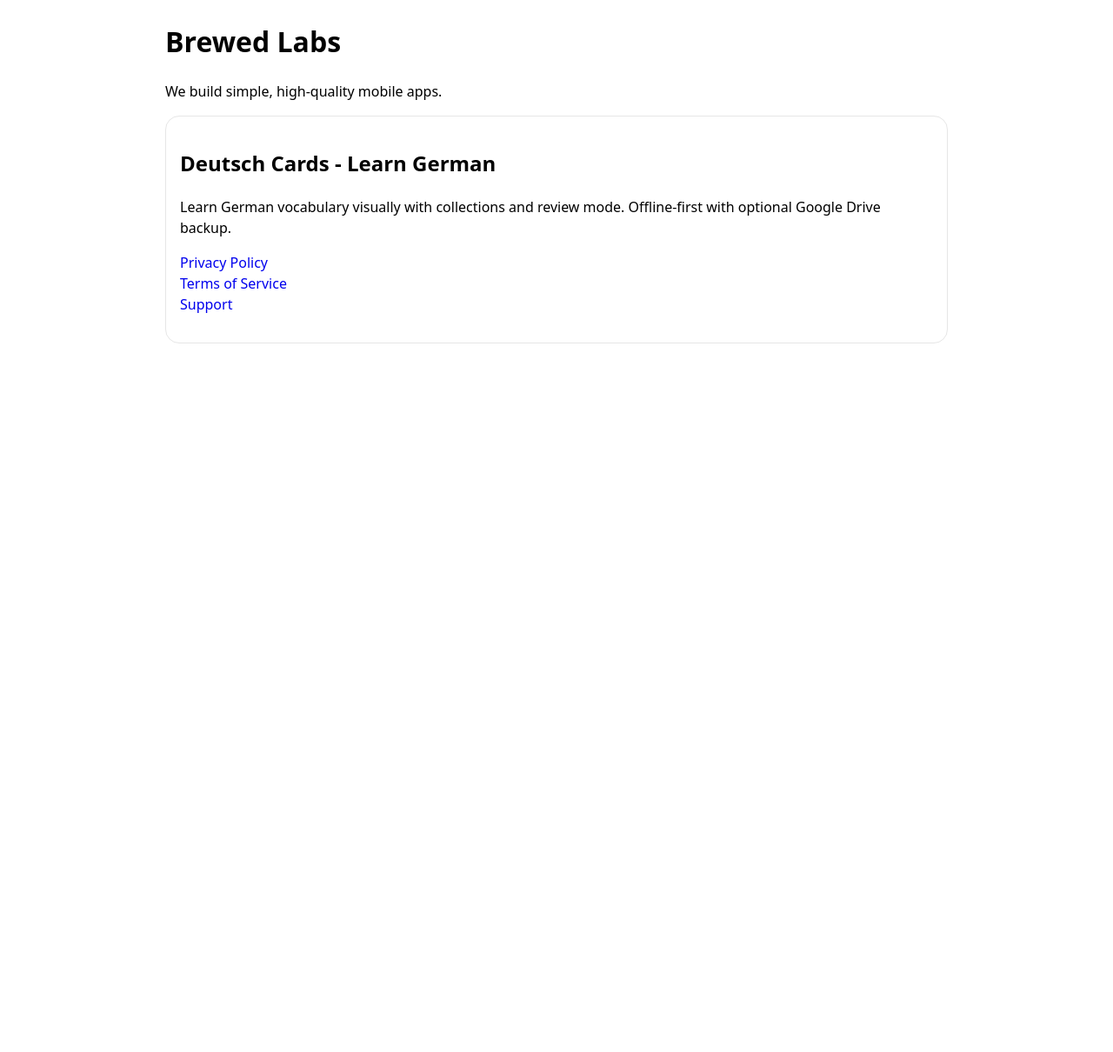
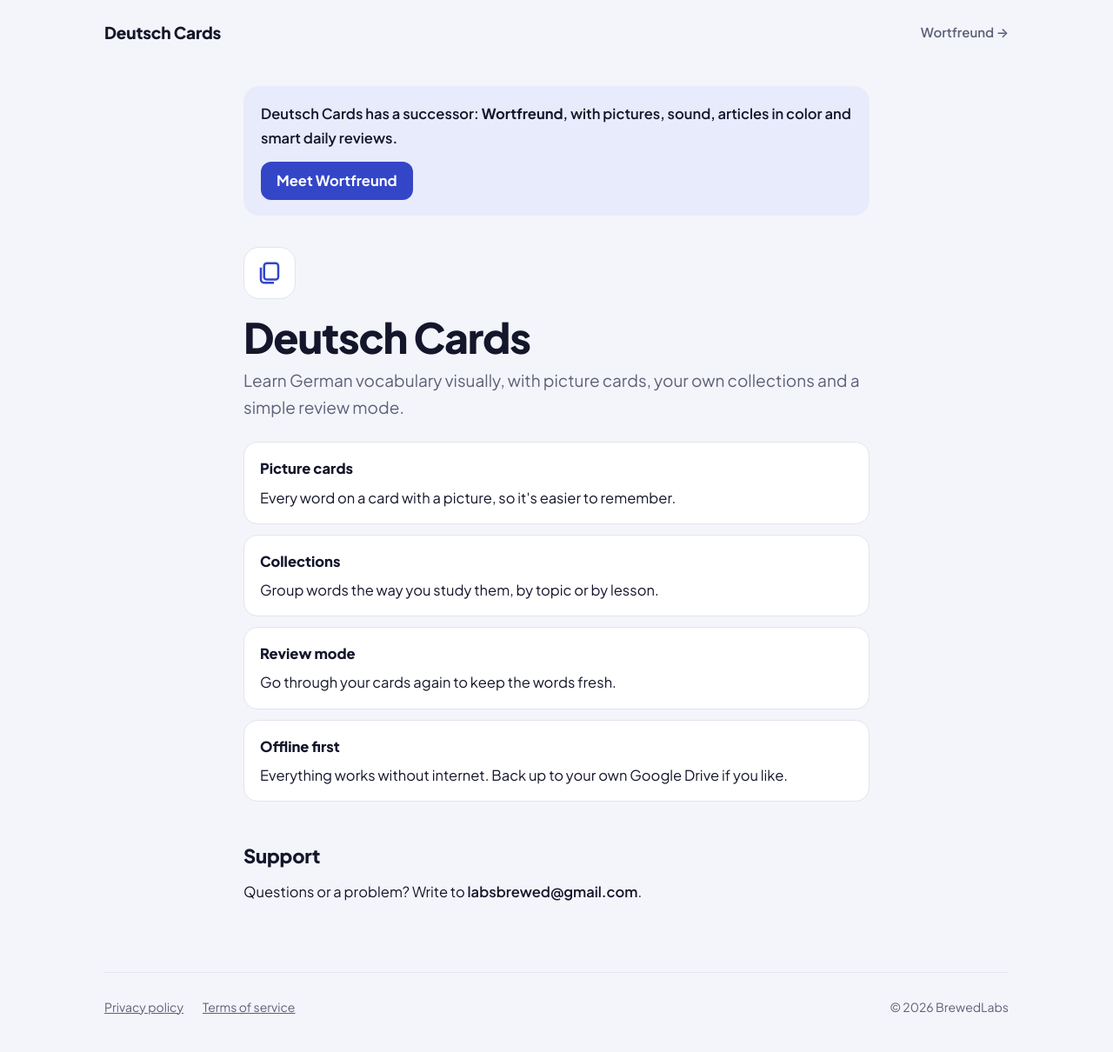
Before and after one commit to Ma7amed/german-learning-privacy, a plain HTML site: page index.html in a window 1280 px wide. Shown: the whole page at 87% size. Before the commit the page ends 800 px from the top, so only its background shows below. Drawn offline with Linux system fonts and the light colour scheme.

Commit message:
Update index.html

```diff
--- a/index.html
+++ b/index.html
@@ -1,28 +1,99 @@
-<!DOCTYPE html>
+<!doctype html>
 <html lang="en">
 <head>
-  <meta charset="UTF-8" />
-  <meta name="viewport" content="width=device-width, initial-scale=1" />
-  <title>Brewed Labs</title>
-  <style>
-    body { font-family: system-ui, -apple-system, Segoe UI, Roboto, Arial, sans-serif; line-height: 1.5; max-width: 900px; margin: 24px auto; padding: 0 16px; }
-    .card { border: 1px solid #e6e6e6; border-radius: 16px; padding: 16px; margin: 16px 0; }
-    a { text-decoration: none; }
-  </style>
+<meta charset="utf-8">
+<meta name="viewport" content="width=device-width, initial-scale=1, viewport-fit=cover">
+<title>Deutsch Cards</title>
+<meta name="robots" content="noindex">
+<meta name="description" content="Deutsch Cards, the earlier German vocabulary app from BrewedLabs. Its successor is Wortfreund.">
+<link rel="preconnect" href="https://fonts.googleapis.com">
+<link rel="preconnect" href="https://fonts.gstatic.com" crossorigin>
+<link rel="stylesheet" href="https://fonts.googleapis.com/css2?family=Plus+Jakarta+Sans:wght@400;500;600;700;800&display=swap">
+<style>
+/* Layout: same header/footer as the landing page; one readable column; online services as label/value rows. */
+:root{
+  --bg:#F4F5FA; --surface:#FFFFFF; --ink:#14162B; --muted:#5D6178; --line:#E2E4EE;
+  --primary:#3346C8; --primary-tint:#E8EBFB;
+  --der:#2347C8; --die:#A3164F; --das:#1D6B30; --das-bg:#E2F1E5;
+  --font:"Plus Jakarta Sans",system-ui,-apple-system,"Segoe UI",Roboto,sans-serif;
+}
+@media (prefers-color-scheme:dark){:root:not([data-theme="light"]){
+  --bg:#0F111B; --surface:#181B29; --ink:#ECEEF7; --muted:#A3A8BF; --line:#2A2E42;
+  --primary:#AAB5FF; --primary-tint:#232842;
+  --der:#93AAFF; --die:#FF91B9; --das:#83D69D; --das-bg:#18301F; color-scheme:dark}}
+:root[data-theme="dark"]{
+  --bg:#0F111B; --surface:#181B29; --ink:#ECEEF7; --muted:#A3A8BF; --line:#2A2E42;
+  --primary:#AAB5FF; --primary-tint:#232842;
+  --der:#93AAFF; --die:#FF91B9; --das:#83D69D; --das-bg:#18301F; color-scheme:dark}
+*{box-sizing:border-box}
+body{background:var(--bg);color:var(--ink);font-family:var(--font);font-size:16.5px;line-height:1.65;-webkit-font-smoothing:antialiased}
+.wrap{max-width:1080px;margin:0 auto;padding-left:max(20px,env(safe-area-inset-left,0px));padding-right:max(20px,env(safe-area-inset-right,0px))}
+a{color:var(--primary)}
+a:focus-visible{outline:3px solid var(--primary);outline-offset:3px;border-radius:6px}
+nav{display:flex;align-items:center;justify-content:space-between;gap:16px;padding-block:22px}
+.mark{display:flex;align-items:center;gap:10px;font-weight:800;font-size:19px;color:var(--ink);text-decoration:none;letter-spacing:-.01em}
+.dots{display:flex;gap:4px}.dots i{width:9px;height:9px;border-radius:50%;display:block}
+.dots i:nth-child(1){background:var(--der)}.dots i:nth-child(2){background:var(--die)}.dots i:nth-child(3){background:var(--das)}
+nav a.back{color:var(--muted);text-decoration:none;font-weight:600;font-size:15px}
+nav a.back:hover{color:var(--ink)}
+article{max-width:720px;margin:0 auto;padding-block:24px 64px}
+h1{font-size:clamp(34px,5vw,48px);line-height:1.08;letter-spacing:-.025em;font-weight:800;margin:0 0 8px;text-wrap:balance}
+.date{color:var(--muted);font-size:15px;margin:0 0 28px}
+.summary{background:var(--das-bg);border-radius:18px;padding:20px 22px;margin:0 0 40px;font-weight:600}
+.summary p{margin:0}
+h2{font-size:22px;letter-spacing:-.01em;font-weight:800;margin:44px 0 10px;text-wrap:balance}
+p{margin:0 0 14px}
+ul{margin:0 0 14px;padding-left:20px}
+li{margin-bottom:6px}
+.muted{color:var(--muted)}
+.services{display:grid;gap:12px;margin:16px 0 8px}
+.svc{background:var(--surface);border:1px solid var(--line);border-radius:16px;padding:16px 18px}
+.svc h3{margin:0 0 6px;font-size:16.5px;font-weight:800}
+.svc dl{display:grid;grid-template-columns:110px 1fr;gap:4px 14px;margin:0;font-size:15px}
+.svc dt{color:var(--muted);font-weight:600}
+.svc dd{margin:0;min-width:0}
+.off{display:inline-block;font-size:12px;font-weight:700;letter-spacing:.04em;text-transform:uppercase;color:var(--primary);background:var(--primary-tint);border-radius:999px;padding:2px 8px;margin-left:6px;vertical-align:2px}
+.mail{user-select:all;font-weight:600}
+footer{border-top:1px solid var(--line);padding-block:28px 40px;display:flex;flex-wrap:wrap;gap:12px 28px;justify-content:space-between;color:var(--muted);font-size:14px}
+footer a{color:var(--muted)}
+@media (max-width:520px){.svc dl{grid-template-columns:1fr}.svc dt{margin-top:6px}}
+.newapp{display:flex;flex-wrap:wrap;align-items:center;gap:14px 20px;justify-content:space-between;background:var(--primary-tint);border-radius:18px;padding:18px 20px;margin:0 0 36px}
+.newapp p{margin:0;font-weight:600}
+.newapp a{display:inline-flex;align-items:center;height:44px;padding:0 18px;border-radius:12px;background:var(--primary);color:var(--surface);font-weight:700;text-decoration:none}
+.lead{font-size:19px;color:var(--muted);margin:0 0 24px}
+.cardsicon{width:60px;height:60px;border-radius:18px;background:var(--surface);border:1px solid var(--line);display:flex;align-items:center;justify-content:center;color:var(--primary);margin-bottom:18px}
+</style>
+<style>body{margin:0}img{max-width:100%}</style>
 </head>
 <body>
 
-<h1>Brewed Labs</h1>
-<p>We build simple, high-quality mobile apps.</p>
+<div class="wrap">
+  <nav aria-label="Main">
+    <span class="mark">Deutsch Cards</span>
+    <a class="back" href="https://wortfreund.brewedlabs.app/">Wortfreund →</a>
+  </nav>
 
-<div class="card">
-  <h2>Deutsch Cards - Learn German</h2>
-  <p>Learn German vocabulary visually with collections and review mode. Offline-first with optional Google Drive backup.</p>
-  <p>
-    <a href="privacy.html">Privacy Policy</a></br>
-    <a href="terms.html">Terms of Service</a></br>
-    <a href="mailto:ma7amedmhm.dev@gmail.com">Support</a>
-  </p>
+  <article>
+    <div class="newapp"><p>Deutsch Cards has a successor: <b>Wortfreund</b>, with pictures, sound, articles in color and smart daily reviews.</p><a href="https://wortfreund.brewedlabs.app/">Meet Wortfreund</a></div>
+    <div class="cardsicon" aria-hidden="true"><svg width="30" height="30" viewBox="0 0 24 24" fill="none" stroke="currentColor" stroke-width="2" stroke-linejoin="round"><rect x="7" y="3" width="13" height="15" rx="2.5"/><path d="M4 7v11a3 3 0 0 0 3 3h9"/></svg></div>
+    <h1>Deutsch Cards</h1>
+    <p class="lead">Learn German vocabulary visually, with picture cards, your own collections and a simple review mode.</p>
+
+    <div class="services">
+      <section class="svc"><h3>Picture cards</h3><p style="margin:0">Every word on a card with a picture, so it's easier to remember.</p></section>
+      <section class="svc"><h3>Collections</h3><p style="margin:0">Group words the way you study them, by topic or by lesson.</p></section>
+      <section class="svc"><h3>Review mode</h3><p style="margin:0">Go through your cards again to keep the words fresh.</p></section>
+      <section class="svc"><h3>Offline first</h3><p style="margin:0">Everything works without internet. Back up to your own Google Drive if you like.</p></section>
+    </div>
+
+    <h2>Support</h2>
+    <p>Questions or a problem? Write to <span class="mail">labsbrewed@gmail.com</span>.</p>
+  </article>
+
+  <footer>
+    <div style="display:flex;gap:22px;flex-wrap:wrap"><a href="privacy.html">Privacy policy</a><a href="terms.html">Terms of service</a></div>
+    <span>© 2026 BrewedLabs</span>
+  </footer>
 </div>
 
 </body>
```
Also changed, not shown: 1 other file.
